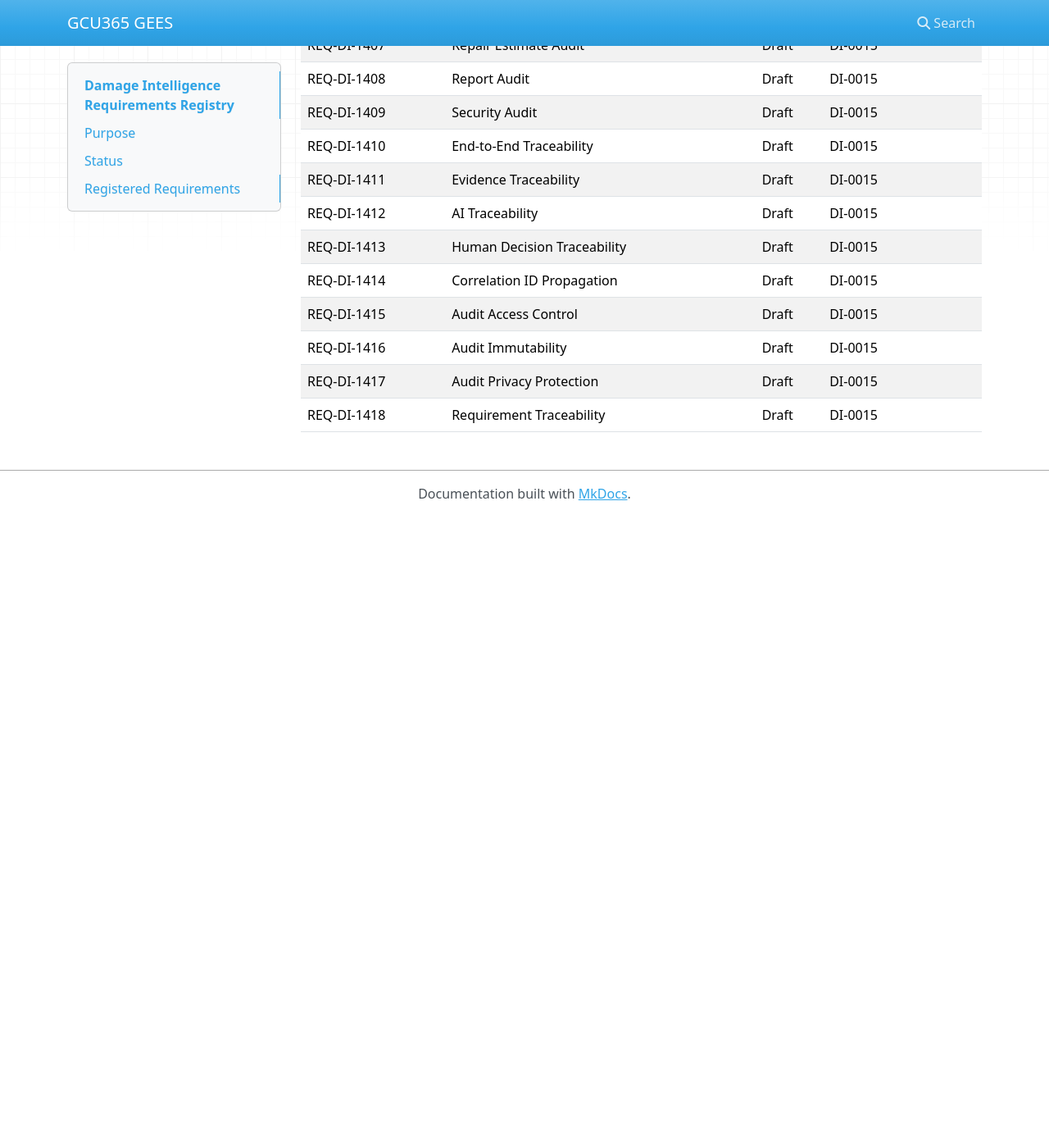
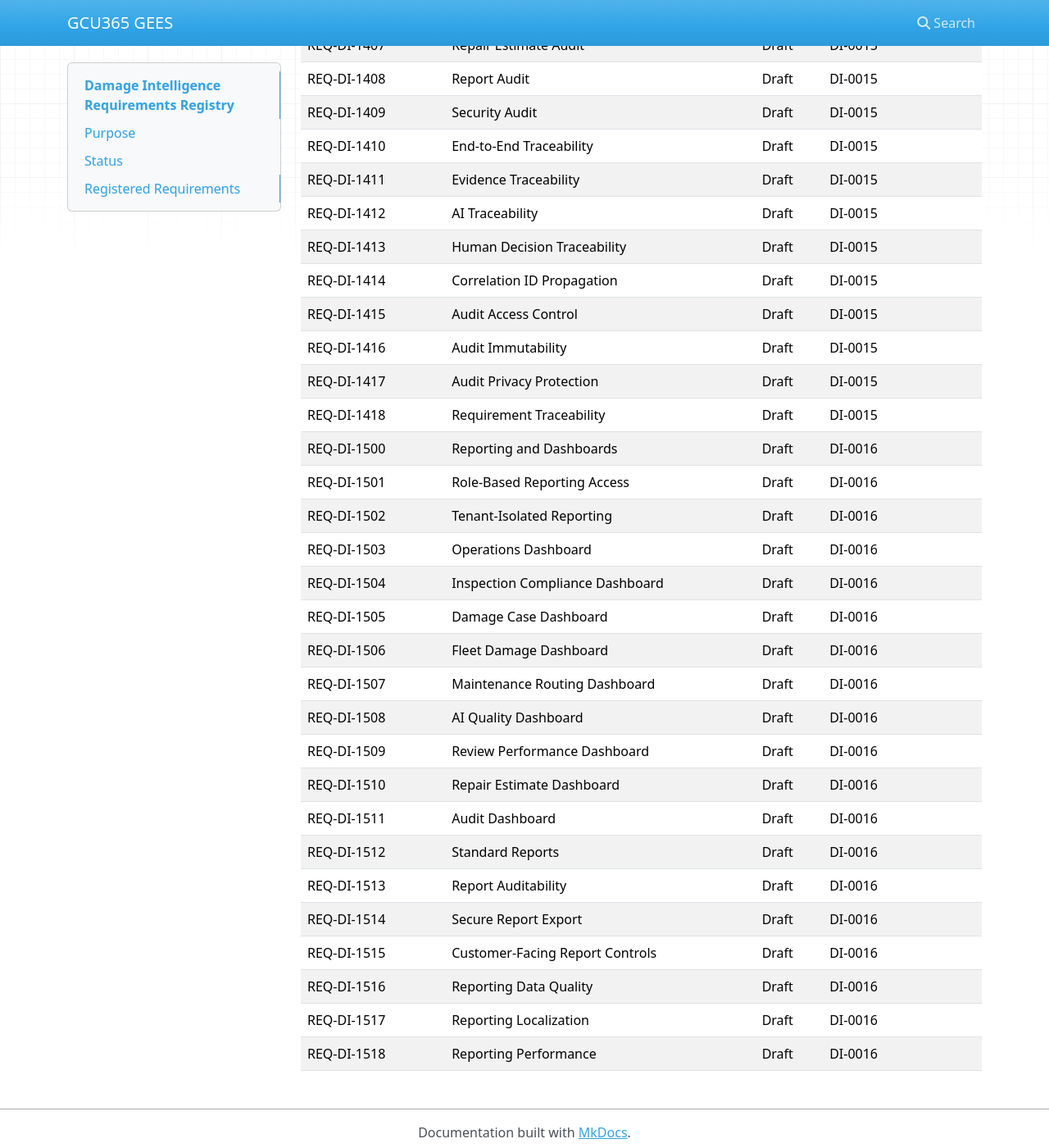
Before and after one commit to My10Sons/GCU365GEES, an MkDocs documentation site: the page built from docs/99-Appendices/Requirement-Registry/DAMAGE.md, in a window 1280 px wide and 1400 px high, scrolled down 9676 px. Shown: the whole window at 82% size. Built offline with MkDocs 1.6.1, drawn with Linux system fonts in a browser that asks for light colours; nearby versions of some CDN libraries; before the commit the page ends 10306 px from its top, so only the background shows below that.

Commit message:
Update DAMAGE.md

```diff
--- a/docs/99-Appendices/Requirement-Registry/DAMAGE.md
+++ b/docs/99-Appendices/Requirement-Registry/DAMAGE.md
@@ -250,3 +250,22 @@ Requirements have been registered below.
 | REQ-DI-1416 | Audit Immutability | Draft | DI-0015 | Audit records immutable or tamper-evident |
 | REQ-DI-1417 | Audit Privacy Protection | Draft | DI-0015 | Audit logs avoid sensitive data leakage |
 | REQ-DI-1418 | Requirement Traceability | Draft | DI-0015 | Requirements trace to implementation artifacts |
+| REQ-DI-1500 | Reporting and Dashboards | Draft | DI-0016 | Reporting and dashboards for Damage Intelligence |
+| REQ-DI-1501 | Role-Based Reporting Access | Draft | DI-0016 | Reports enforce role and object access |
+| REQ-DI-1502 | Tenant-Isolated Reporting | Draft | DI-0016 | Reporting enforces tenant isolation |
+| REQ-DI-1503 | Operations Dashboard | Draft | DI-0016 | Daily inspection and damage workflow visibility |
+| REQ-DI-1504 | Inspection Compliance Dashboard | Draft | DI-0016 | Inspection completion and evidence quality |
+| REQ-DI-1505 | Damage Case Dashboard | Draft | DI-0016 | Damage case status and resolution |
+| REQ-DI-1506 | Fleet Damage Dashboard | Draft | DI-0016 | Fleet-level damage trend reporting |
+| REQ-DI-1507 | Maintenance Routing Dashboard | Draft | DI-0016 | Reporting for Maintenance-routed cases |
+| REQ-DI-1508 | AI Quality Dashboard | Draft | DI-0016 | AI quality and override metrics |
+| REQ-DI-1509 | Review Performance Dashboard | Draft | DI-0016 | Human review workload and outcomes |
+| REQ-DI-1510 | Repair Estimate Dashboard | Draft | DI-0016 | Advisory repair estimate reporting |
+| REQ-DI-1511 | Audit Dashboard | Draft | DI-0016 | Audit reporting for authorized users |
+| REQ-DI-1512 | Standard Reports | Draft | DI-0016 | Standard inspection, damage, AI, and evidence reports |
+| REQ-DI-1513 | Report Auditability | Draft | DI-0016 | Audit report generation and access |
+| REQ-DI-1514 | Secure Report Export | Draft | DI-0016 | Authorized and auditable exports |
+| REQ-DI-1515 | Customer-Facing Report Controls | Draft | DI-0016 | Controlled customer-facing reports |
+| REQ-DI-1516 | Reporting Data Quality | Draft | DI-0016 | Reports identify missing/uncertain data |
+| REQ-DI-1517 | Reporting Localization | Draft | DI-0016 | English and Arabic reporting labels |
+| REQ-DI-1518 | Reporting Performance | Draft | DI-0016 | Reporting does not degrade operations |
```
